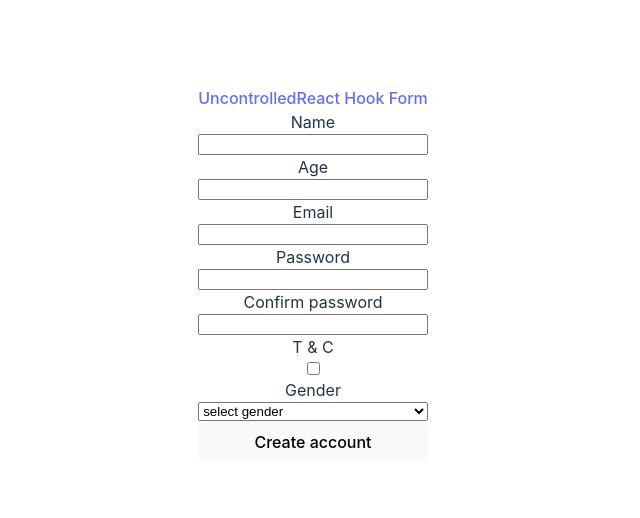
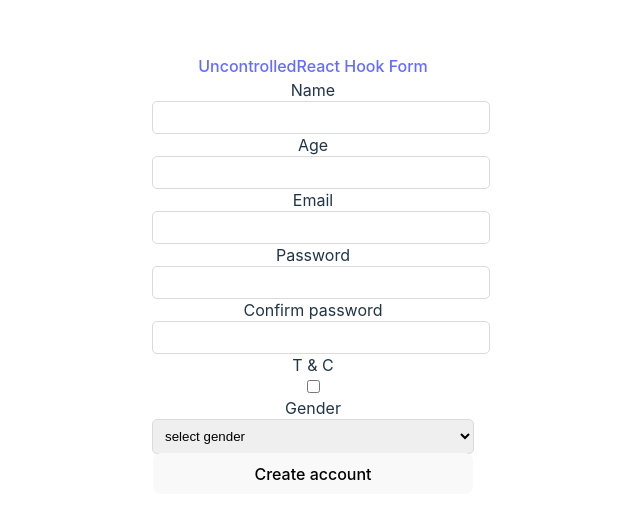
Before and after one commit to labatsevich/REACT2023Q4, a React (Vite) app: page /uncontrolled in a window 1280 px wide. Shown: the part 126-644 px from the top of the page, without its empty margins (327-967 px from the left). Built offline with nearby package versions, Linux system fonts and the light colour scheme.

Commit message:
feat: add schema validaton, update styles

```diff
--- a/src/App.css
+++ b/src/App.css
@@ -51,5 +51,19 @@
 .control-label{
   display: flex;
   flex-flow: column nowrap;
-  width: 100%;
+  width: 320px
 }
+
+.control-label input:not(input[type=checkbox]),
+.control-label select {
+  border-radius: 4px;
+  width: inherit;
+  padding: .5rem;
+  border:none;
+  outline: 1px solid #dbdada;
+}
+
+.control-label.error  input {
+  border: none;
+  outline: crimson 1px solid;
+}
--- a/src/components/Controls/input.tsx
+++ b/src/components/Controls/input.tsx
@@ -10,10 +10,13 @@ type PropsType = {
 
 const UCInput: FC<PropsType> = ({ label, name, type, inputRef, error }) => {
   return (
-    <label htmlFor={name.toLocaleLowerCase()} className="control-label">
+    <label
+      htmlFor={name.toLocaleLowerCase()}
+      className={!error ? 'control-label' : 'control-label error'}
+    >
       {label}
       <input type={type} name={name.toLocaleLowerCase()} ref={inputRef} />
-      {error && <span className="control-error">{error}</span>}
+      {error && <span className="message-error">{error}</span>}
     </label>
   );
 };
--- a/src/pages/UncontrolledPage.tsx
+++ b/src/pages/UncontrolledPage.tsx
@@ -1,8 +1,12 @@
-import { FC, useRef } from 'react';
+import { FC, useRef, useState } from 'react';
 import UCInput from '../components/Controls/input';
 import UCSelect from '../components/Controls/select';
+import schemaObject from '../validation/schema';
+import { ValidationError } from 'yup';
 
 const UncontrolledPage: FC = () => {
+  const [errors, setErrors] = useState<Record<string, string>>({});
+
   const nameRef = useRef<HTMLInputElement>(null);
   const ageRef = useRef<HTMLInputElement>(null);
   const emailRef = useRef<HTMLInputElement>(null);
@@ -14,15 +18,50 @@ const UncontrolledPage: FC = () => {
   const countriesRef = useRef<HTMLSelectElement>(null);
   const formRef = useRef<HTMLFormElement>(null);
 
+  const submitHandler = async (e: React.FormEvent) => {
+    e.preventDefault();
+
+    const name = nameRef.current?.value;
+    const age = ageRef.current?.value;
+    const password = passwordRef.current?.value;
+    const email = emailRef.current?.value;
+    try {
+      const response = await schemaObject.validate(
+        {
+          name,
+          age,
+          email,
+          password,
+        },
+        {
+          abortEarly: false,
+        }
+      );
+      console.log(response);
+    } catch (err) {
+      if (err instanceof ValidationError) {
+        const _errors: Record<string, string> = {};
+        err.inner.forEach((error) => (_errors[error.path!] = error.message));
+        setErrors(_errors);
+      }
+    }
+  };
+
   return (
     <div>
-      <form className="uc-form" ref={formRef} method="POST">
+      <form
+        className="uc-form"
+        ref={formRef}
+        method="POST"
+        onSubmit={submitHandler}
+      >
         <UCInput
           {...{
             label: 'Name',
             name: 'name',
             type: 'text',
             inputRef: nameRef,
+            error: errors['name'] ?? '',
           }}
         />
         <UCInput
@@ -31,6 +70,7 @@ const UncontrolledPage: FC = () => {
             name: 'age',
             type: 'number',
             inputRef: ageRef,
+            error: errors['age'] ?? '',
           }}
         />
         <UCInput
@@ -39,6 +79,7 @@ const UncontrolledPage: FC = () => {
             name: 'email',
             type: 'email',
             inputRef: emailRef,
+            error: errors['email'] ?? '',
           }}
         />
         <UCInput
@@ -47,6 +88,7 @@ const UncontrolledPage: FC = () => {
             name: 'password',
             type: 'password',
             inputRef: passwordRef,
+            error: errors['password'] ?? '',
           }}
         />
         <UCInput
--- /dev/null
+++ b/src/validation/schema.ts
@@ -0,0 +1,34 @@
+import * as yup from 'yup';
+
+const schemaObject = yup.object().shape({
+  name: yup
+    .string()
+    .required('name is required')
+    .min(8, 'the name must have at least 8 characters')
+    .max(20, 'the name must have no more than 20 characters')
+    .matches(/^[A-ZА-Я]/, 'first letter must be uppercase'),
+  age: yup
+    .number()
+    .required('age is required')
+    .positive('age cannot be less than 0')
+    .min(18, 'your age must be not less than 18 years'),
+  email: yup
+    .string()
+    .required('email is required')
+    .matches(/^[\w-\.]+@([\w-]+\.)+[\w-]{2,4}$/, {
+      message: 'must be a valid email',
+    }),
+  password: yup
+    .string()
+    .required('password required')
+    .min(8, 'must have at least 8 characters')
+    .matches(/[A-ZА-ЯЁ]/, 'must have at least one uppercase letter')
+    .matches(/[a-zа-яё]/, 'must have at least one lowercase letter')
+    .matches(/[0-9]/, 'must have at least one digit')
+    .matches(
+      /[^A-ZА-Яa-zа-я0-9Ёё\s]/,
+      'must have at least one special character (@#$%^&* etc.)'
+    ),
+});
+
+export default schemaObject;
```
